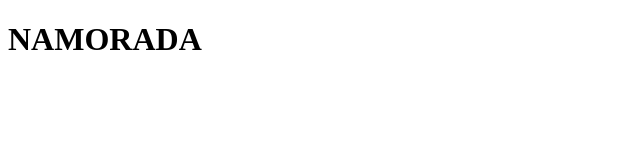
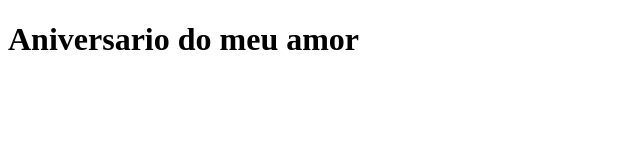
Before and after one commit to Marcelo076/namorada.github.io, a plain HTML site: page index.html in a window 1280 px wide. Shown: the whole page, without its empty margins (0-640 px from the left). Drawn offline with Linux system fonts and the light colour scheme.

Commit message:
Add files via upload

```diff
--- a/index.html
+++ b/index.html
@@ -4,9 +4,9 @@
     <meta charset="UTF-8">
     <meta name="viewport" content="width=device-width, initial-scale=1.0">
     <meta http-equiv="X-UA-Compatible" content="ie=edge">
-    <title>Meu primeiro site no GitHub Pages</title>
+    <title>Aniversário mozi</title>
 </head>
 <body>
-  <h1> NAMORADA</H1>
+    <h1>Aniversario do meu amor</h1>
 </body>
 </html>
```
